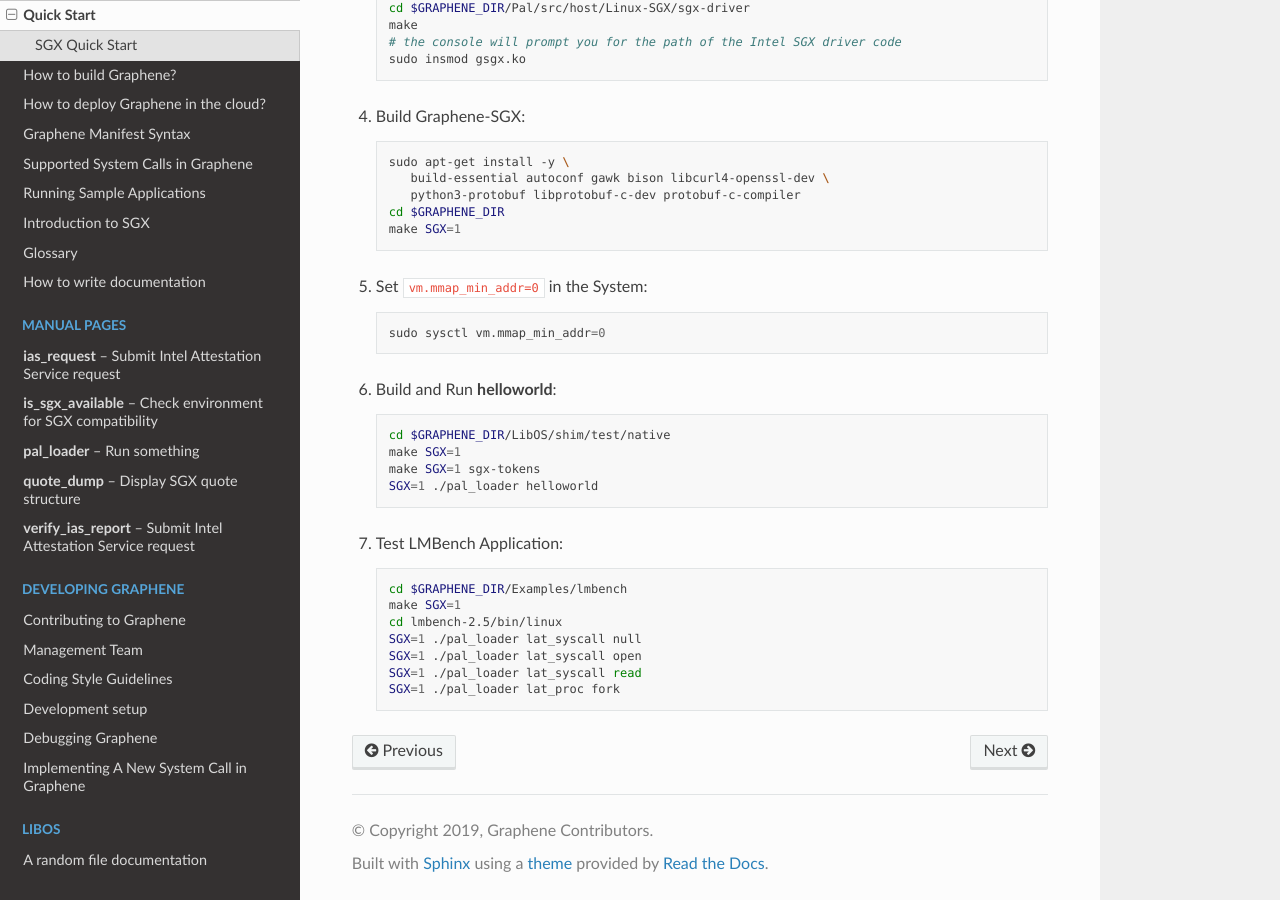
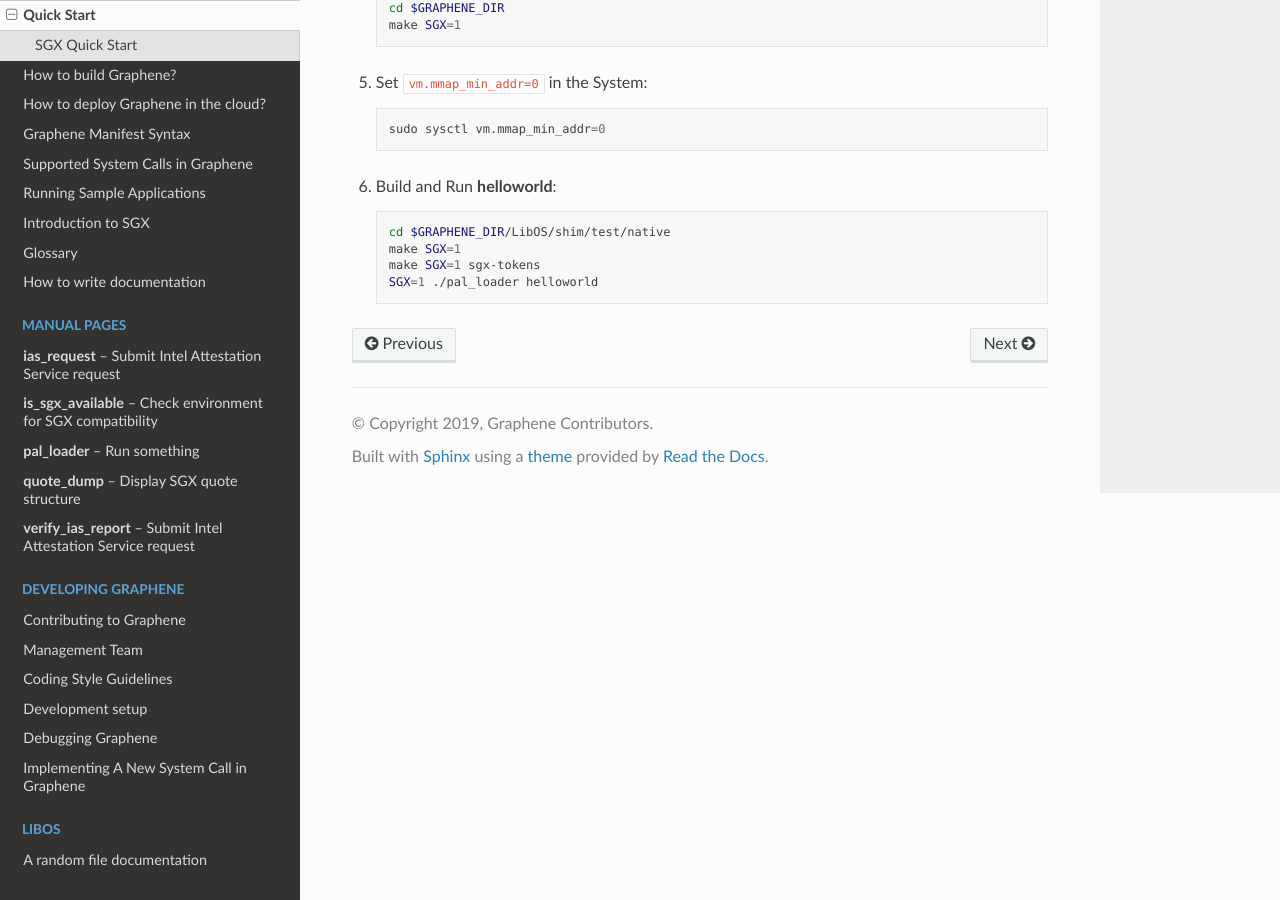
Before and after one commit to aeropittura/vaultrun, a Sphinx documentation site: the page built from Documentation/quickstart.rst, in a window 1280 px wide and 900 px high, scrolled down 1597 px. Built offline with Sphinx 7.4.7 and the Read the Docs theme 2.0.0, drawn with Linux system fonts in a browser that asks for light colours; some of the changed text lies outside the part shown.

Commit message:
[Examples] Remove LMbench
LMbench was causing a lot of problems in the past and we just noticed
another one (the last one from the list below), which broke the
camel's back :)

Some of the issues:
- Original mirrors are unstable.
- Its source is terrible.
- It's not portable (e.g. needs custom patches to run on Fedora).
- Runs for quite long in CI (a few minutes).
- The last update to the project was 15 years ago (13 on dev branch).
- It uses some features not implemented in Graphene
  (getrusage(RUSAGE_SELF, ...)) without checking for errors, which leads
  to reporting bogus times.
- Actually, it silently skips failures, because the command is piped to
  `tee` and then `tee`'s exit code is checked instead of the original
  command's.

Original-author: Michał Kowalczyk <mkow@invisiblethingslab.com>
Original-committer: Michał Kowalczyk <mkow@invisiblethingslab.com>
Original-commit: 353822185d4097ae075771e4384a4cb1b7dd7c56

```diff
--- a/Documentation/quickstart.rst
+++ b/Documentation/quickstart.rst
@@ -18,16 +18,6 @@ Quick Start
       cd LibOS/shim/test/native
       make
       ./pal_loader helloworld
-
-#. Test LMBench Application::
-
-      cd ../../../../Examples/lmbench
-      make
-      cd lmbench-2.5/bin/linux
-      ./pal_loader lat_syscall null
-      ./pal_loader lat_syscall open
-      ./pal_loader lat_syscall read
-      ./pal_loader lat_proc fork
 
 #. For more complex examples, see :file:`Examples` directory.
 
@@ -91,13 +81,3 @@ second command should list the process status of :command:`aesm_service`.
       make SGX=1
       make SGX=1 sgx-tokens
       SGX=1 ./pal_loader helloworld
-
-#. Test LMBench Application::
-
-      cd $GRAPHENE_DIR/Examples/lmbench
-      make SGX=1
-      cd lmbench-2.5/bin/linux
-      SGX=1 ./pal_loader lat_syscall null
-      SGX=1 ./pal_loader lat_syscall open
-      SGX=1 ./pal_loader lat_syscall read
-      SGX=1 ./pal_loader lat_proc fork
```
Also changed, not shown: Examples/lmbench/README.md (deleted), 14 other files.
